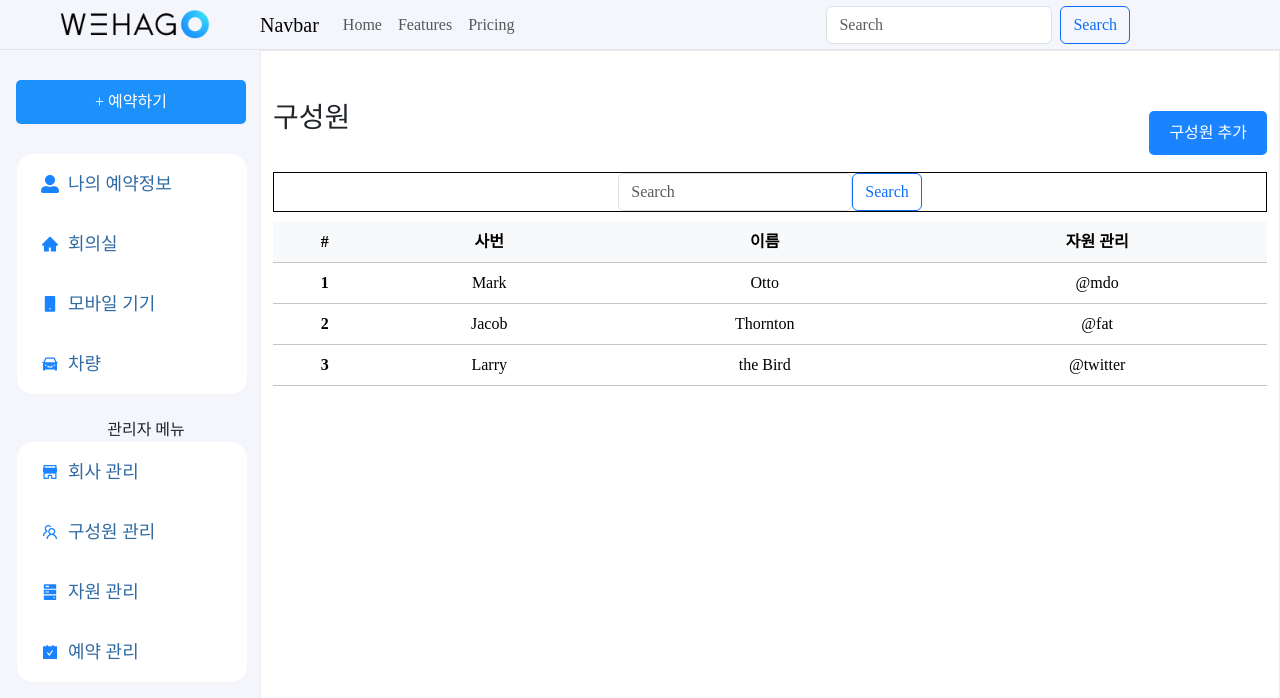
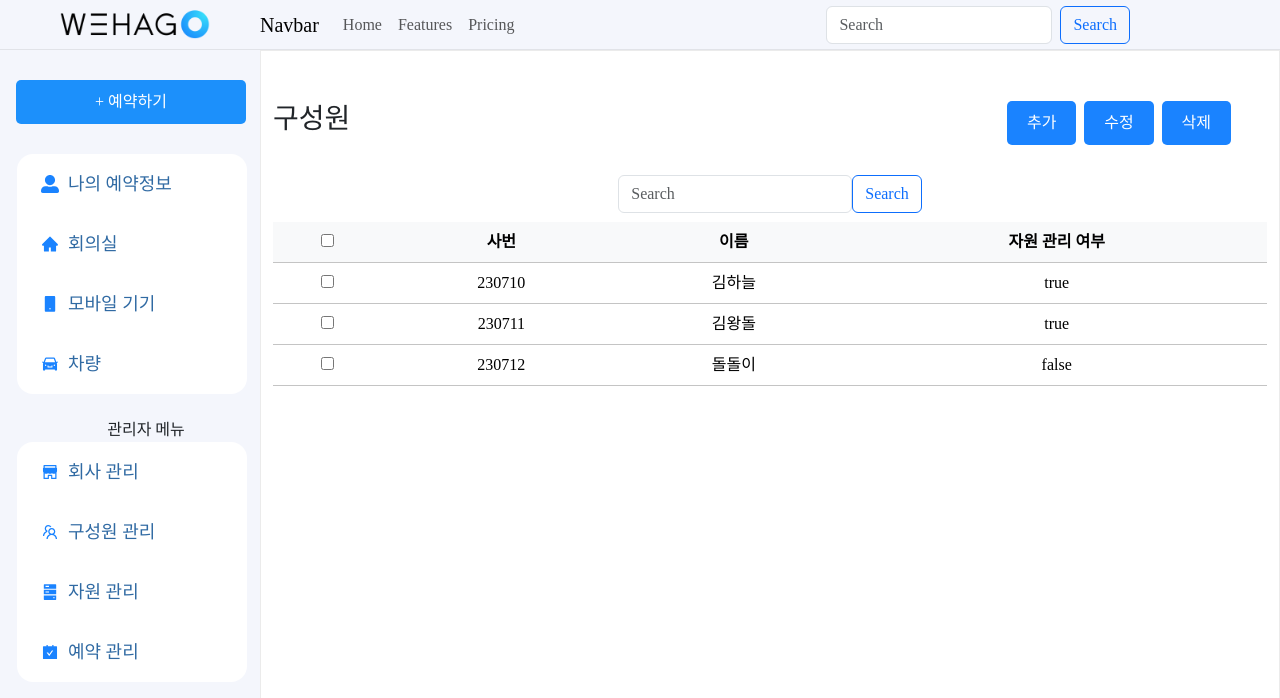
Before and after one commit to namji95/resource-management-frontend, a React (Create React App) app: page /employeelist in a window 1280 px wide. Shown: the top 698 px of the page. Built offline with nearby package versions, Linux system fonts and the light colour scheme; a web font is replaced by a local one.

Commit message:
Fix: 관리자페이지 구성원 관리 폼 수정

```diff
--- a/src/components/employee/EmployeeList.js
+++ b/src/components/employee/EmployeeList.js
@@ -11,8 +11,10 @@ function EmployeeList() {
                             <h3 >
                                 <span>구성원</span>
                             </h3>
-                            <div style={{height: 20}}>
-                                <button type="button" className={styles.button}>구성원 추가</button>
+                            <div className={styles.buttonCon}>
+                              <button type="button" className={styles.button}>추가</button>
+                              <button type="button" className={styles.button}>수정</button>
+                              <button type="button" className={styles.button}>삭제</button>
                             </div>
                         </div>
                         <div className={styles.searchCon}>
@@ -52,31 +54,31 @@ function EmployeeList() {
                     <table class="table table-hover">
                     <thead class="table-light">
                         <tr>
-                        <th scope="col">#</th>
+                        <th scope="col"><input type='checkbox'></input></th>
                         <th scope="col">사번</th>
                         <th scope="col">이름</th>
-                        <th scope="col">자원 관리</th>
+                        <th scope="col">자원 관리 여부</th>
                         </tr>
                     </thead>
                     <tbody>
                         <tr>
-                        <th scope="row">1</th>
-                        <td>Mark</td>
-                        <td>Otto</td>
-                        <td>@mdo</td>
+                        <th scope="row"><input type='checkbox'></input></th>
+                        <td>230710</td>
+                        <td>김하늘</td>
+                        <td>true</td>
                         </tr>
                         <tr>
-                        <th scope="row">2</th>
-                        <td>Jacob</td>
-                        <td>Thornton</td>
-                        <td>@fat</td>
+                        <th scope="row"><input type='checkbox'></input></th>
+                        <td>230711</td>
+                        <td>김왕돌</td>
+                        <td>true</td>
                         </tr>
                         <tr>
-                        <th scope="row">3</th>
+                        <th scope="row"><input type='checkbox'></input></th>
                         {/* <td colspan="2">Larry the Bird</td> */}
-                        <td>Larry</td>
-                        <td>the Bird</td>
-                        <td>@twitter</td>
+                        <td>230712</td>
+                        <td>돌돌이</td>
+                        <td>false</td>
                         </tr>
                     </tbody>
                     </table>
--- a/src/components/employee/EmployeeList.module.css
+++ b/src/components/employee/EmployeeList.module.css
@@ -17,11 +17,19 @@
 
 }
 
+.buttonCon {
+    display: flex;
+    align-items: end;
+    width: 260px;
+}
+
 .button {
     background-color:#1a83ff;
     /* float: right; */
-    right: 50%;
+    /* right: 100%; */
     margin: 0px;
+    margin-right: 3%;
+    /* padding: 0; */
 
 }
 
@@ -36,7 +44,7 @@
     justify-content:center;
     align-items: center;
     margin-top: 3%;
-    border: 1px solid black;
+    /* border: 1px solid black; */
 
 }
 
```
Also changed, not shown: src/components/Page9/PageForm.css (deleted, +0 -43 lines), src/components/Page9/PageForm.js (deleted, +0 -90 lines).
